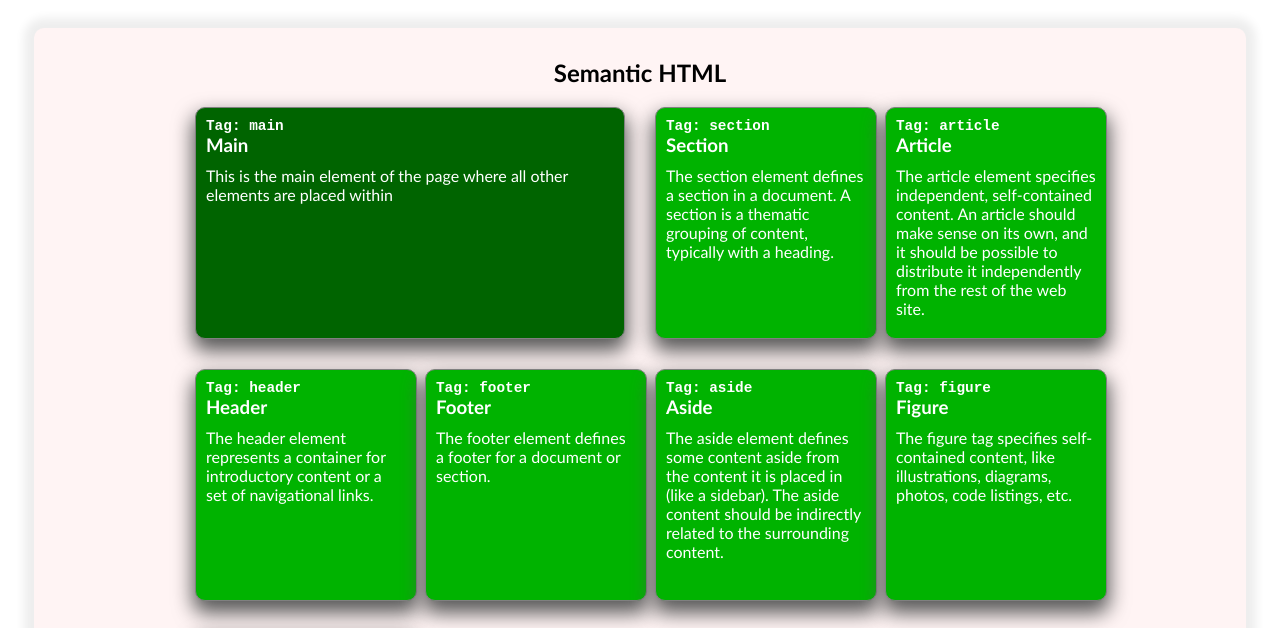
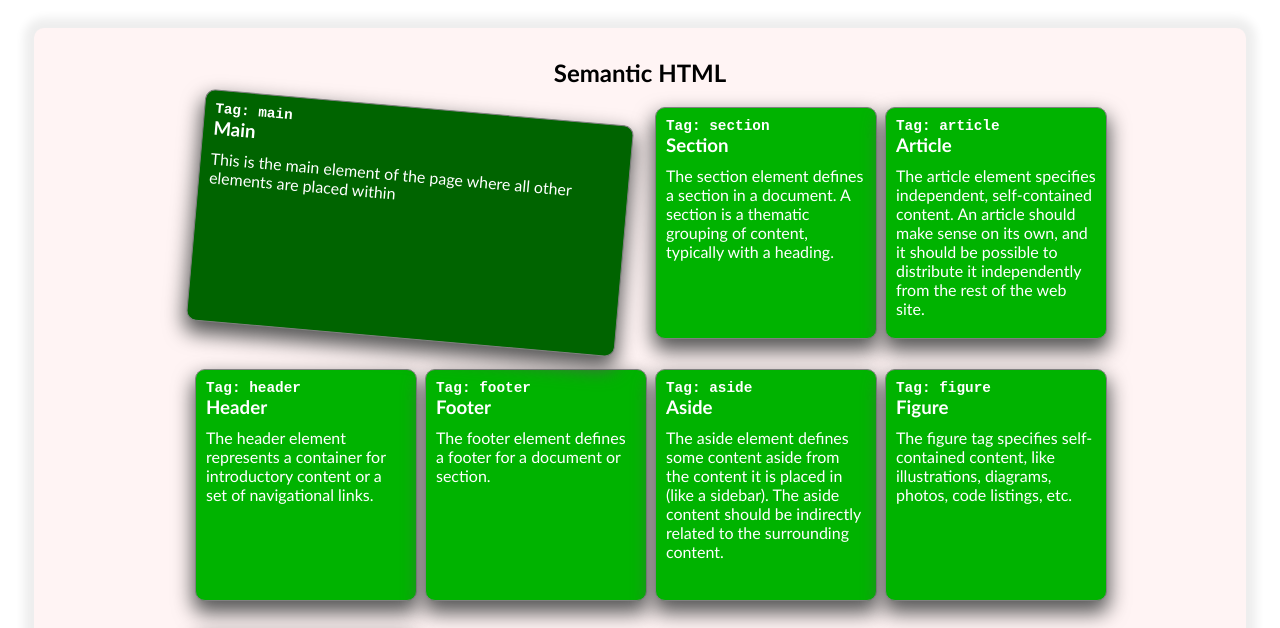
Before and after one commit to AaronCurrie/HTML-CSS-Cheatsheet, a plain HTML site: page index.html in a window 1280 px wide. In both pictures the pointer is over the element 409 px from the left and 334 px from the top of the page. Shown: the part 111-739 px from the top of the page. Drawn offline with Linux system fonts and the light colour scheme.

Commit message:
added hover effects

```diff
--- a/styles.css
+++ b/styles.css
@@ -50,6 +50,12 @@ main {
     padding: 10px;
     border-radius: 10px;
     box-shadow: 0px 10px 20px 2px rgb(87, 87, 87);
+    transition: 100ms;
+}
+
+.card:hover, .card-2:hover {
+    transform: rotate(5deg);
+    cursor: default;
 }
 
 .tag {
```
